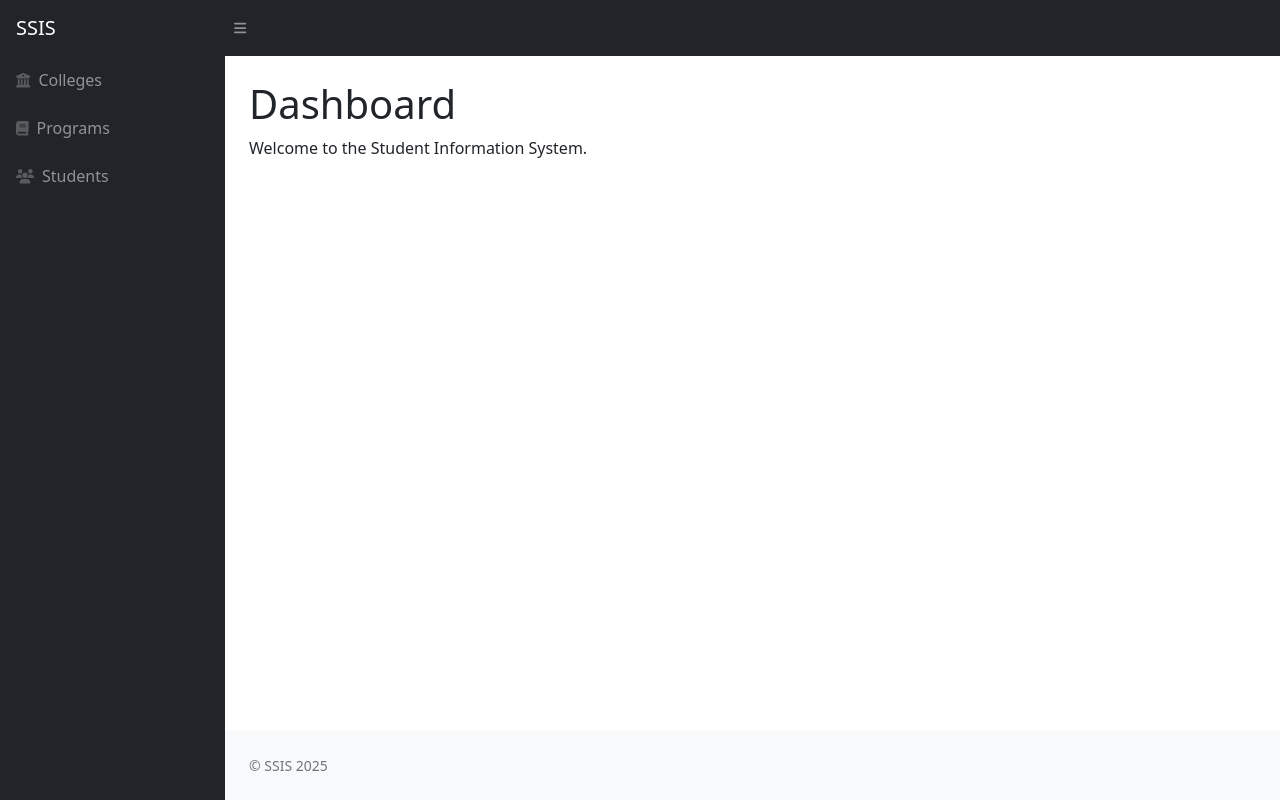
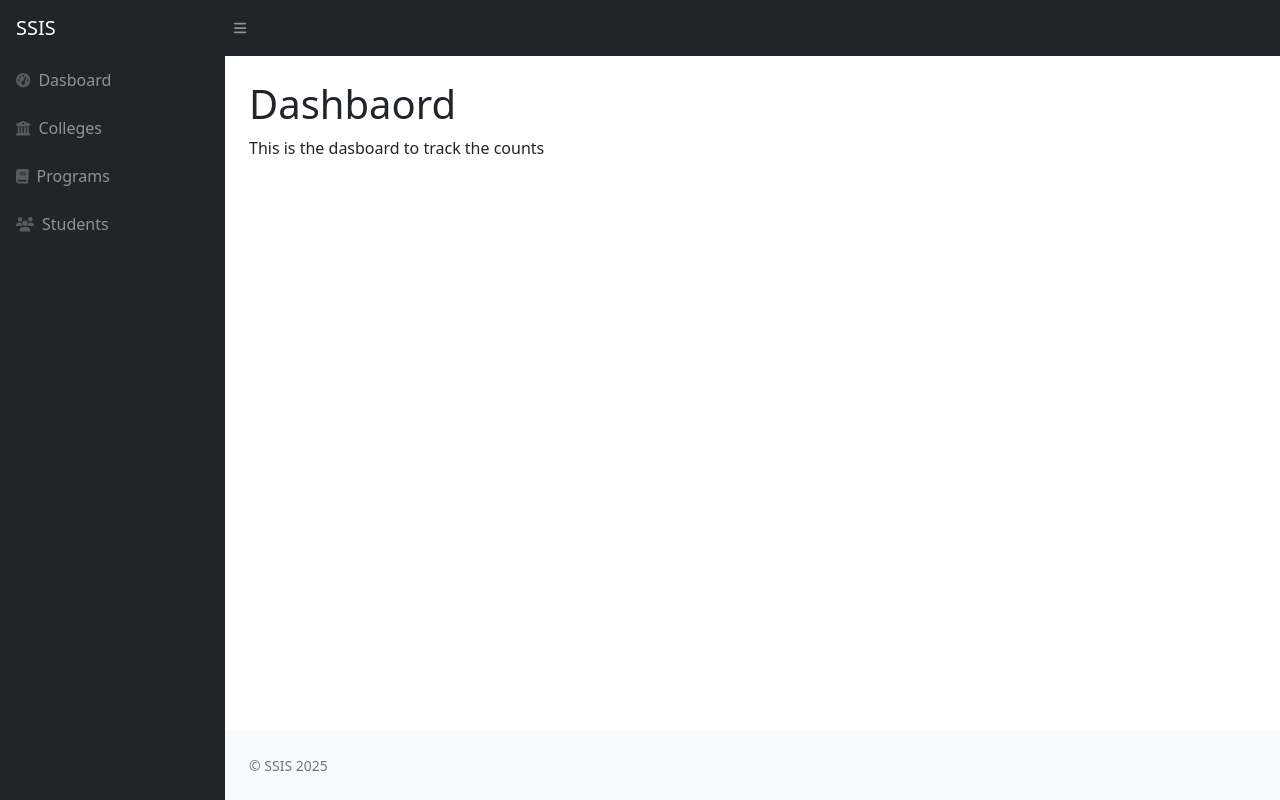
Before and after one commit to mustafamclngn/CCC181-SSIS-Web, a Flask app: page / in a window 1280 px wide. Run offline with Flask 3, Linux system fonts and the light colour scheme; some libraries are stand-ins or nearby versions.

Commit message:
created dashboard button and page

```diff
--- a/app.py
+++ b/app.py
@@ -3,12 +3,9 @@ from flask import Flask, render_template
 app = Flask(__name__)
 
 @app.route("/")
-def hello():
-    return render_template("index.html")
-
-@app.route("/about")
-def about():
-    return "My name is Muhamamd Mustafa M. Macalangan"
+@app.route("/dasboard")
+def dashboard():
+    return render_template("dashboard.html")
 
 @app.route("/colleges")
 def colleges():
--- /dev/null
+++ b/templates/dashboard.html
@@ -0,0 +1,5 @@
+{% extends "index.html" %}
+{% block content %}
+<h1 class="mt-4">Dashbaord</h1>
+<p>This is the dasboard to track the counts</p>
+{% endblock %}
--- a/templates/index.html
+++ b/templates/index.html
@@ -12,7 +12,7 @@
 <body class="sb-nav-fixed">
     <nav class="sb-topnav navbar navbar-expand navbar-dark bg-dark">
         <!-- Navbar Brand-->
-        <a class="navbar-brand ps-3" href="{{ url_for('hello') }}">SSIS</a>
+        <a class="navbar-brand ps-3" href="{{ url_for('dashboard') }}">SSIS</a>
         <!-- Sidebar Toggle-->
         <button class="btn btn-link btn-sm order-1 order-lg-0 me-4 me-lg-0" id="sidebarToggle">
             <i class="fas fa-bars"></i>
@@ -24,6 +24,10 @@
             <nav class="sb-sidenav accordion sb-sidenav-dark" id="sidenavAccordion">
                 <div class="sb-sidenav-menu">
                     <div class="nav">
+                        <a class="nav-link" href="{{ url_for('dashboard') }}">
+                            <div class="sb-nav-link-icon"><i class="fas fa-tachometer-alt"></i></div>
+                            Dasboard
+                        </a>
                         <a class="nav-link" href="{{ url_for('colleges') }}">
                             <div class="sb-nav-link-icon"><i class="fas fa-university"></i></div>
                             Colleges
```
